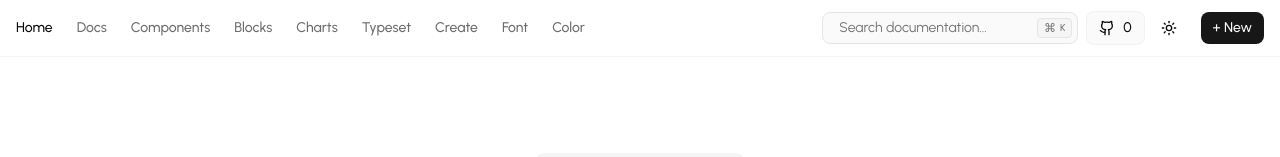
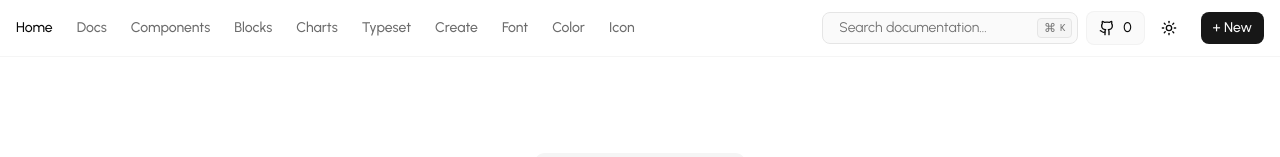
Before and after one commit to qalvinahmad/qalvinui, a Next.js app: page / in a window 1280 px wide. Shown: the top 157 px of the page. Built offline with nearby package versions, Linux system fonts and the light colour scheme; no server answers.

Commit message:
feat: add icon link to navbar

```diff
--- /dev/null
+++ b/src/app/icons/page.tsx
@@ -0,0 +1,8 @@
+export default function IconsPage() {
+  return (
+    <div className="container mx-auto px-4 py-8 max-w-screen-xl">
+      <h1 className="text-4xl font-bold tracking-tight mb-4">Icon</h1>
+      <p className="text-lg text-muted-foreground">Icon page coming soon.</p>
+    </div>
+  )
+}
--- a/src/components/site-header.tsx
+++ b/src/components/site-header.tsx
@@ -137,6 +137,15 @@ export function SiteHeader() {
               >
                 Color
               </Link>
+              <Link
+                href="/icons"
+                className={cn(
+                  "transition-colors hover:text-foreground/80",
+                  pathname?.startsWith("/icons") ? "text-foreground" : "text-foreground/60"
+                )}
+              >
+                Icon
+              </Link>
             </nav>
           </div>
           <div className="flex flex-1 items-center justify-between space-x-2 md:justify-end">
```
